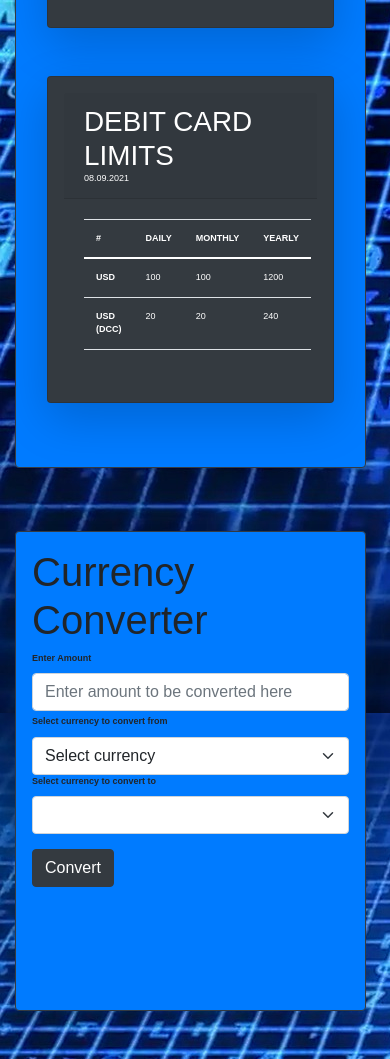
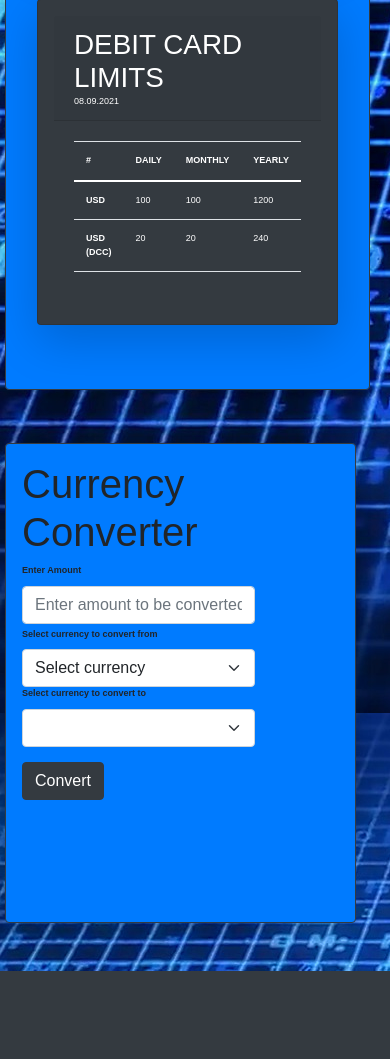
Before and after one commit to Dozimo/STERLING-RATES, a PHP site: page / in a window 390 px wide. Shown: the part 2743-3802 px from the top of the page. After the commit the page ends 3714 px from the top, so only its background shows below. Run offline with PHP 8.4, Linux system fonts and the light colour scheme; lists and menus that the app fills with data are empty; some libraries are stand-ins or nearby versions.

Commit message:
modified the mobile resp

```diff
--- a/rates.css
+++ b/rates.css
@@ -74,10 +74,10 @@
 
 @media screen and (max-width: 800px) {
     .left-bar, .right.bar, .header {
-      max-width: 100vw; /* The width is 100%, when the viewport is 800px or smaller */
+      max-width: 100%; /* The width is 100%, when the viewport is 800px or smaller */
     }
     .col-7, .col-4 {
-        max-width: 100vw; !important
+        max-width: 90vw; !important
         }
     .col-4{
         flex: 0 0 95%;
@@ -93,9 +93,9 @@
 
 @media screen and (max-width: 400px) {
     .left-bar, .right.bar, .header, .col-4 main {
-      max-width: 100vw; /* The width is 100%, when the viewport is 800px or smaller */
+      max-width: 100%; /* The width is 100%, when the viewport is 800px or smaller */
     font-size: xx-small;
-    table-layout: fixed;
+    display: table;
     }
     .col-7, .col-4 {
     max-width: 90vw; !important
@@ -106,7 +106,13 @@
         font-size: 3rem;
     }
     .col-4{
-        flex: 0 0 90%;
+        flex: 0 0 100%;
+    }
+    .left-bar{
+        margin: 5px;
+    }
+    .right-bar{
+        margin: 5px;
     }
     .navbar-brand img{
         width: 50vw;
@@ -115,9 +121,9 @@
 
 @media screen and (max-width: 500px) {
     .left-bar, .right.bar, .header, .col-4 main {
-      max-width: 100vw; /* The width is 100%, when the viewport is 800px or smaller */
+      max-width: 100%; /* The width is 100%, when the viewport is 800px or smaller */
     font-size: xx-small;
-    table-layout: fixed;
+    display: table;
     }
     .col-7, .col-4 {
     max-width: 90vw; !important
@@ -128,7 +134,7 @@
         font-size: 3rem;
     }
     .col-4{
-        flex: 0 0 90%;
+        flex: 0 0 100%;
     }
     .col-7{
         flex: 0 0 90%;
@@ -140,9 +146,9 @@
 
 @media screen and (max-width: 320px) {
     .left-bar, .right.bar, .header  {
-      max-width: 100vw; /* The width is 100%, when the viewport is 800px or smaller */
+      max-width: 100%; /* The width is 100%, when the viewport is 800px or smaller */
     font-size: xx-small;
-    table-layout: fixed;
+    display: table;
     }
     .col-7, .col-4 {
     max-width: 90vw; !important
@@ -153,7 +159,11 @@
         font-size: 3rem;
     }
     .col-4{
-        flex: 0 0 90%;
+        flex: 0 0 100%;
+    }
+    .col-7{
+        flex: 0 0 100%;
+        width: 100vw;
     }
     .navbar-brand img{
         width: 50vw;
@@ -162,9 +172,9 @@
 
 @media screen and (max-width: 280px) {
     .left-bar, .right.bar, .header  {
-      max-width: 100vw; /* The width is 100%, when the viewport is 800px or smaller */
+      max-width: 100%; /* The width is 100%, when the viewport is 800px or smaller */
     font-size: .2rem;
-    table-layout: fixed;
+    display: table;
     }
     .col-7, .col-4 {
     max-width: 90vw; !important
@@ -178,7 +188,7 @@
         font-size: 1rem  ;
     }
     .col-4{
-        flex: 0 0 90%;
+        flex: 0 0 100%;
     }
     .navbar-brand img{
         width: 50vw;
```
